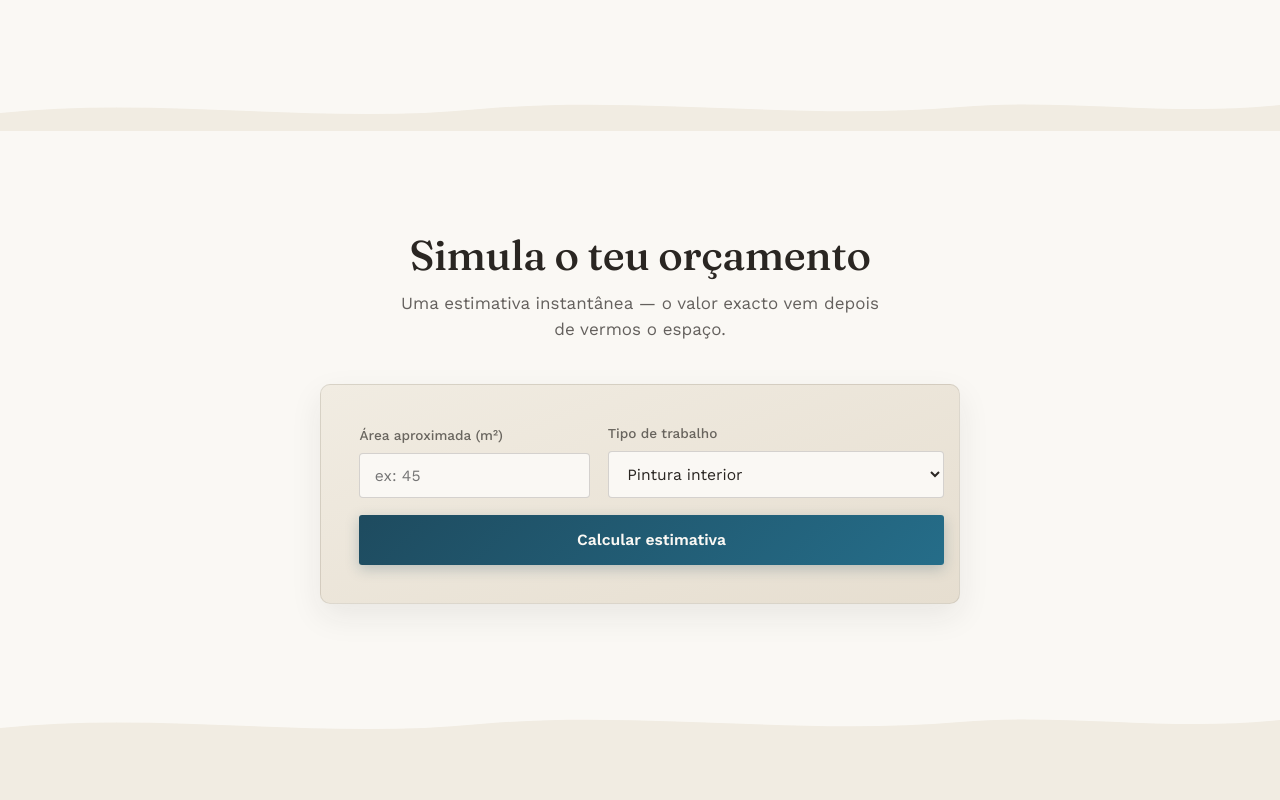
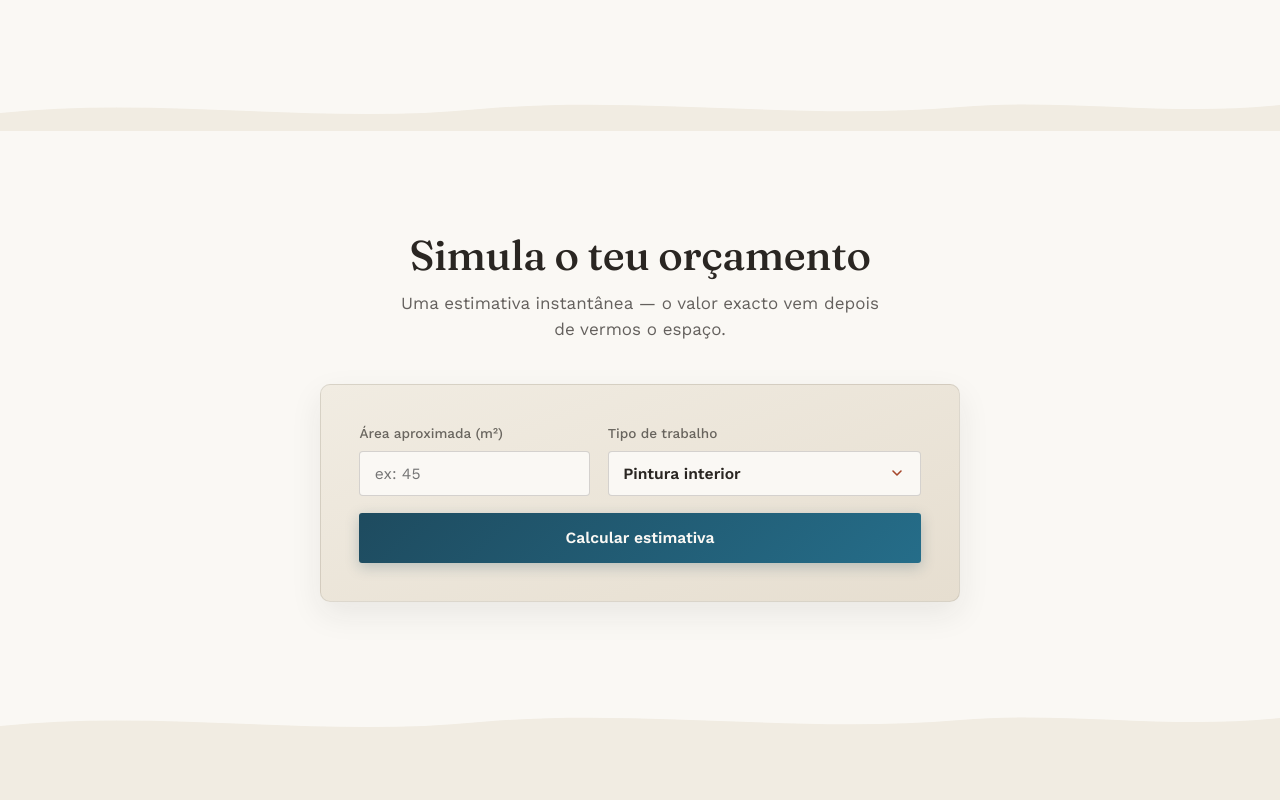
Before and after one commit to xadreque/ADS-Construcoes, a Next.js app: page / in a window 1280 px wide. Shown: the part 1660-2460 px from the top of the page. Built offline with nearby package versions, Linux system fonts and the light colour scheme.

Commit message:
Dropdowns personalizados premium (calculadora + contacto) e animacoes de revelacao ao rolar

```diff
--- /dev/null
+++ b/app/components/AoEntrarNaVista.module.css
@@ -0,0 +1,10 @@
+.contentor {
+  opacity: 0;
+  transform: translateY(18px);
+  transition: opacity 0.6s ease, transform 0.6s ease;
+}
+
+.contentor[data-visivel="true"] {
+  opacity: 1;
+  transform: translateY(0);
+}
--- /dev/null
+++ b/app/components/AoEntrarNaVista.tsx
@@ -0,0 +1,38 @@
+"use client";
+
+import { useEffect, useRef, useState, type ReactNode } from "react";
+import styles from "./AoEntrarNaVista.module.css";
+
+export function AoEntrarNaVista({ children }: { children: ReactNode }) {
+  const ref = useRef<HTMLDivElement>(null);
+  const [visivel, setVisivel] = useState(false);
+
+  useEffect(() => {
+    const el = ref.current;
+    if (!el) return;
+
+    // Respeita quem prefere menos animação — mostra logo, sem transição.
+    if (window.matchMedia("(prefers-reduced-motion: reduce)").matches) {
+      setVisivel(true);
+      return;
+    }
+
+    const observador = new IntersectionObserver(
+      ([entrada]) => {
+        if (entrada.isIntersecting) {
+          setVisivel(true);
+          observador.disconnect();
+        }
+      },
+      { threshold: 0.12 }
+    );
+    observador.observe(el);
+    return () => observador.disconnect();
+  }, []);
+
+  return (
+    <div ref={ref} className={styles.contentor} data-visivel={visivel}>
+      {children}
+    </div>
+  );
+}
--- a/app/components/Calculadora.tsx
+++ b/app/components/Calculadora.tsx
@@ -3,6 +3,7 @@
 import { useState, type FormEvent } from "react";
 import styles from "./Calculadora.module.css";
 import { linkWhatsApp } from "../lib/site-config";
+import { SeletorPersonalizado } from "./SeletorPersonalizado";
 
 // Valores de referência por m² (em Meticais) — AJUSTA aos teus preços reais.
 // São intervalos propositadamente largos para cobrir variação de material
@@ -75,11 +76,12 @@ export function Calculadora() {
 
             <div className={styles.campo}>
               <label htmlFor="tipoCalc">Tipo de trabalho</label>
-              <select id="tipoCalc" value={tipo} onChange={(e) => setTipo(e.target.value)}>
-                {Object.entries(TABELA_PRECOS).map(([chave, valor]) => (
-                  <option key={chave} value={chave}>{valor.label}</option>
-                ))}
-              </select>
+              <SeletorPersonalizado
+                valor={tipo}
+                aoMudar={setTipo}
+                opcoes={Object.entries(TABELA_PRECOS).map(([chave, v]) => ({ valor: chave, rotulo: v.label }))}
+                rotuloAcessivel="Tipo de trabalho"
+              />
             </div>
 
             <button type="submit" className={`botao ${styles.botaoCalcular}`}>
--- a/app/components/FormularioContacto.tsx
+++ b/app/components/FormularioContacto.tsx
@@ -2,6 +2,7 @@
 
 import { useState, type FormEvent, type ChangeEvent } from "react";
 import styles from "./Contacto.module.css";
+import { SeletorPersonalizado } from "./SeletorPersonalizado";
 
 type Estado = "inicial" | "a-enviar" | "enviado" | "erro";
 type Erros = { nome?: string; contacto?: string };
@@ -43,6 +44,7 @@ function IconeSucesso() {
 export function FormularioContacto() {
   const [estado, setEstado] = useState<Estado>("inicial");
   const [nome, setNome] = useState("");
+  const [tipoServico, setTipoServico] = useState("interior");
   const [digitos, setDigitos] = useState(""); // só os 9 dígitos, sem +258
   const [tocado, setTocado] = useState<{ nome?: boolean; contacto?: boolean }>({});
   const [erros, setErros] = useState<Erros>({});
@@ -113,6 +115,7 @@ export function FormularioContacto() {
       formulario.reset();
       setNome("");
       setDigitos("");
+      setTipoServico("interior");
       setTocado({});
       setErros({});
     } catch {
@@ -190,13 +193,20 @@ export function FormularioContacto() {
 
       <div className={styles.campo}>
         <label htmlFor="tipoServico">Tipo de trabalho</label>
-        <select id="tipoServico" name="tipoServico" defaultValue="interior">
-          <option value="interior">Pintura interior</option>
-          <option value="exterior">Pintura exterior / fachada</option>
-          <option value="comercial">Espaço comercial</option>
-          <option value="decorativo">Acabamento decorativo</option>
-          <option value="reparacao">Reparação de imóveis e pintura geral</option>
-        </select>
+        <SeletorPersonalizado
+          valor={tipoServico}
+          aoMudar={setTipoServico}
+          nomeCampo="tipoServico"
+          variante="escuro"
+          rotuloAcessivel="Tipo de trabalho"
+          opcoes={[
+            { valor: "interior", rotulo: "Pintura interior" },
+            { valor: "exterior", rotulo: "Pintura exterior / fachada" },
+            { valor: "comercial", rotulo: "Espaço comercial" },
+            { valor: "decorativo", rotulo: "Acabamento decorativo" },
+            { valor: "reparacao", rotulo: "Reparação de imóveis e pintura geral" },
+          ]}
+        />
       </div>
 
       <div className={styles.campo}>
--- /dev/null
+++ b/app/components/SeletorPersonalizado.module.css
@@ -0,0 +1,98 @@
+.contentor {
+  position: relative;
+}
+
+.botao {
+  width: 100%;
+  display: flex;
+  align-items: center;
+  justify-content: space-between;
+  gap: 0.6rem;
+  background: var(--branco-tinta);
+  border: 1.5px solid rgba(42, 38, 34, 0.18);
+  border-radius: 4px;
+  padding: 0.75rem 0.9rem;
+  font-family: var(--sans);
+  font-size: 0.98rem;
+  color: var(--carvao);
+  cursor: pointer;
+  text-align: left;
+  transition: border-color 0.2s ease, box-shadow 0.2s ease;
+}
+
+.botao:hover { border-color: rgba(42, 38, 34, 0.3); }
+
+.botao[data-aberto="true"] {
+  border-color: var(--azul-baia);
+  box-shadow: 0 0 0 3px rgba(30, 75, 95, 0.15);
+}
+
+.seta {
+  width: 1rem;
+  height: 1rem;
+  flex-shrink: 0;
+  color: var(--terracota);
+  transition: transform 0.2s ease;
+}
+
+.botao[data-aberto="true"] .seta { transform: rotate(180deg); }
+
+.lista {
+  position: absolute;
+  z-index: 20;
+  top: calc(100% + 0.4rem);
+  left: 0;
+  right: 0;
+  margin: 0;
+  padding: 0.4rem;
+  list-style: none;
+  background: var(--branco-tinta);
+  border: 1px solid rgba(42, 38, 34, 0.12);
+  border-radius: 8px;
+  box-shadow: 0 14px 34px rgba(42, 38, 34, 0.16);
+  max-height: 16rem;
+  overflow-y: auto;
+  animation: entra 0.16s ease;
+}
+
+.opcao {
+  display: flex;
+  align-items: center;
+  justify-content: space-between;
+  gap: 0.6rem;
+  padding: 0.7rem 0.8rem;
+  border-radius: 5px;
+  font-size: 0.94rem;
+  color: var(--carvao);
+  cursor: pointer;
+}
+
+.opcao svg {
+  width: 1rem;
+  height: 1rem;
+  color: var(--branco-tinta);
+  flex-shrink: 0;
+}
+
+.opcao[data-focada="true"] {
+  background: linear-gradient(135deg, rgba(30, 75, 95, 0.1) 0%, rgba(166, 71, 43, 0.08) 100%);
+}
+
+.opcao[data-seleccionada="true"] {
+  background: linear-gradient(135deg, var(--azul-baia) 0%, var(--terracota) 100%);
+  color: var(--branco-tinta);
+  font-weight: 500;
+}
+
+@keyframes entra {
+  from { opacity: 0; transform: translateY(-4px); }
+  to { opacity: 1; transform: translateY(0); }
+}
+
+/* Variante para fundo escuro (secção de contacto) */
+.contentorEscuro .botao {
+  background: rgba(250, 248, 244, 0.08);
+  border-color: rgba(250, 248, 244, 0.25);
+  color: var(--branco-tinta);
+}
+.contentorEscuro .botao:hover { border-color: rgba(250, 248, 244, 0.4); }
--- /dev/null
+++ b/app/components/SeletorPersonalizado.tsx
@@ -0,0 +1,106 @@
+"use client";
+
+import { useEffect, useId, useRef, useState, type KeyboardEvent } from "react";
+import styles from "./SeletorPersonalizado.module.css";
+
+export type Opcao = { valor: string; rotulo: string };
+
+type Props = {
+  valor: string;
+  aoMudar: (v: string) => void;
+  opcoes: Opcao[];
+  nomeCampo?: string; // se definido, cria um input escondido para integrar com FormData
+  rotuloAcessivel?: string;
+  variante?: "claro" | "escuro";
+};
+
+export function SeletorPersonalizado({ valor, aoMudar, opcoes, nomeCampo, rotuloAcessivel, variante = "claro" }: Props) {
+  const [aberto, setAberto] = useState(false);
+  const [indiceFoco, setIndiceFoco] = useState(() => Math.max(0, opcoes.findIndex((o) => o.valor === valor)));
+  const contentorRef = useRef<HTMLDivElement>(null);
+  const idListbox = useId();
+
+  const opcaoActual = opcoes.find((o) => o.valor === valor) ?? opcoes[0];
+
+  useEffect(() => {
+    function aoClicarFora(e: MouseEvent) {
+      if (contentorRef.current && !contentorRef.current.contains(e.target as Node)) {
+        setAberto(false);
+      }
+    }
+    document.addEventListener("mousedown", aoClicarFora);
+    return () => document.removeEventListener("mousedown", aoClicarFora);
+  }, []);
+
+  function escolher(o: Opcao) {
+    aoMudar(o.valor);
+    setAberto(false);
+  }
+
+  function aoTeclado(e: KeyboardEvent) {
+    if (e.key === "Enter" || e.key === " ") {
+      e.preventDefault();
+      if (!aberto) { setAberto(true); return; }
+      escolher(opcoes[indiceFoco]);
+    } else if (e.key === "Escape") {
+      setAberto(false);
+    } else if (e.key === "ArrowDown") {
+      e.preventDefault();
+      if (!aberto) { setAberto(true); return; }
+      setIndiceFoco((i) => Math.min(opcoes.length - 1, i + 1));
+    } else if (e.key === "ArrowUp") {
+      e.preventDefault();
+      if (!aberto) { setAberto(true); return; }
+      setIndiceFoco((i) => Math.max(0, i - 1));
+    } else if (e.key === "Home") {
+      setIndiceFoco(0);
+    } else if (e.key === "End") {
+      setIndiceFoco(opcoes.length - 1);
+    }
+  }
+
+  return (
+    <div className={`${styles.contentor} ${variante === "escuro" ? styles.contentorEscuro : ""}`} ref={contentorRef}>
+      {nomeCampo && <input type="hidden" name={nomeCampo} value={valor} />}
+      <button
+        type="button"
+        className={styles.botao}
+        onClick={() => setAberto((v) => !v)}
+        onKeyDown={aoTeclado}
+        aria-haspopup="listbox"
+        aria-expanded={aberto}
+        aria-label={rotuloAcessivel}
+        data-aberto={aberto}
+      >
+        <span>{opcaoActual?.rotulo}</span>
+        <svg className={styles.seta} viewBox="0 0 20 20" fill="none" stroke="currentColor" strokeWidth="2" strokeLinecap="round" strokeLinejoin="round" aria-hidden="true">
+          <path d="m5 7.5 5 5 5-5" />
+        </svg>
+      </button>
+
+      {aberto && (
+        <ul className={styles.lista} role="listbox" id={idListbox} tabIndex={-1}>
+          {opcoes.map((o, i) => (
+            <li
+              key={o.valor}
+              role="option"
+              aria-selected={o.valor === valor}
+              className={styles.opcao}
+              data-focada={i === indiceFoco}
+              data-seleccionada={o.valor === valor}
+              onMouseEnter={() => setIndiceFoco(i)}
+              onClick={() => escolher(o)}
+            >
+              {o.rotulo}
+              {o.valor === valor && (
+                <svg viewBox="0 0 20 20" fill="none" stroke="currentColor" strokeWidth="2" strokeLinecap="round" strokeLinejoin="round" aria-hidden="true">
+                  <path d="M4 10.5 8 14l8-8" />
+                </svg>
+              )}
+            </li>
+          ))}
+        </ul>
+      )}
+    </div>
+  );
+}
--- a/app/page.tsx
+++ b/app/page.tsx
@@ -10,6 +10,7 @@ import { Processo } from "./components/Processo";
 import { FAQ } from "./components/FAQ";
 import { Contacto } from "./components/Contacto";
 import { Footer } from "./components/Footer";
+import { AoEntrarNaVista } from "./components/AoEntrarNaVista";
 
 export default function Home() {
   return (
@@ -19,25 +20,25 @@ export default function Home() {
         <Hero />
         <FaixaConfianca />
         <Pincelada cor="var(--branco-tinta)" />
-        <Servicos />
+        <AoEntrarNaVista><Servicos /></AoEntrarNaVista>
         <div style={{ background: "var(--branco-tinta)" }}>
           <Pincelada cor="var(--reboco)" />
         </div>
-        <Calculadora />
+        <AoEntrarNaVista><Calculadora /></AoEntrarNaVista>
         <div style={{ background: "var(--branco-tinta)" }}>
           <Pincelada cor="var(--reboco)" />
         </div>
-        <Portfolio />
+        <AoEntrarNaVista><Portfolio /></AoEntrarNaVista>
         <Pincelada cor="var(--branco-tinta)" />
-        <Testemunhos />
+        <AoEntrarNaVista><Testemunhos /></AoEntrarNaVista>
         <div style={{ background: "var(--branco-tinta)" }}>
           <Pincelada cor="var(--reboco)" />
         </div>
-        <Processo />
+        <AoEntrarNaVista><Processo /></AoEntrarNaVista>
         <div style={{ background: "var(--branco-tinta)" }}>
           <Pincelada cor="var(--reboco)" />
         </div>
-        <FAQ />
+        <AoEntrarNaVista><FAQ /></AoEntrarNaVista>
         <div style={{ background: "var(--branco-tinta)" }}>
           <Pincelada cor="var(--carvao)" />
         </div>
```
